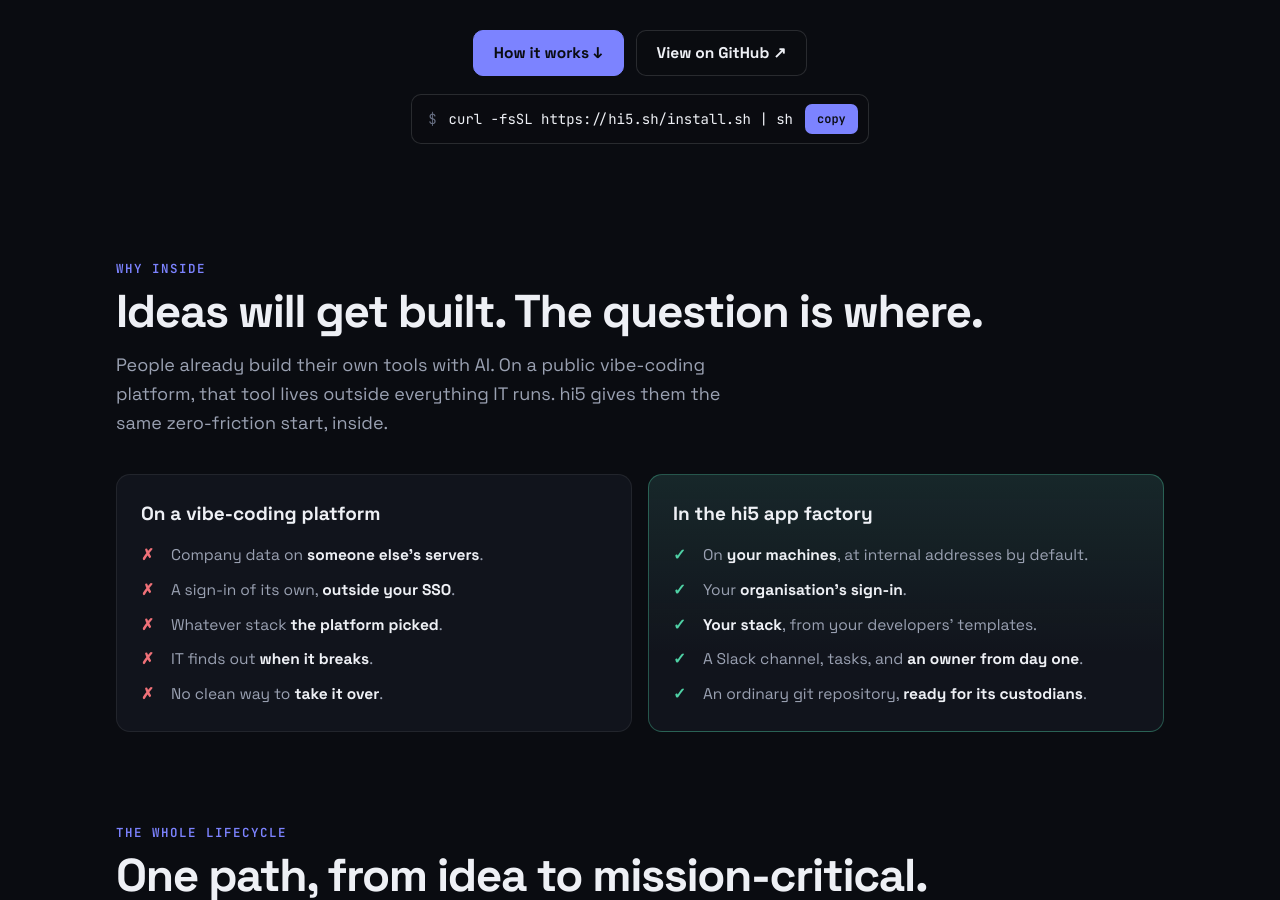
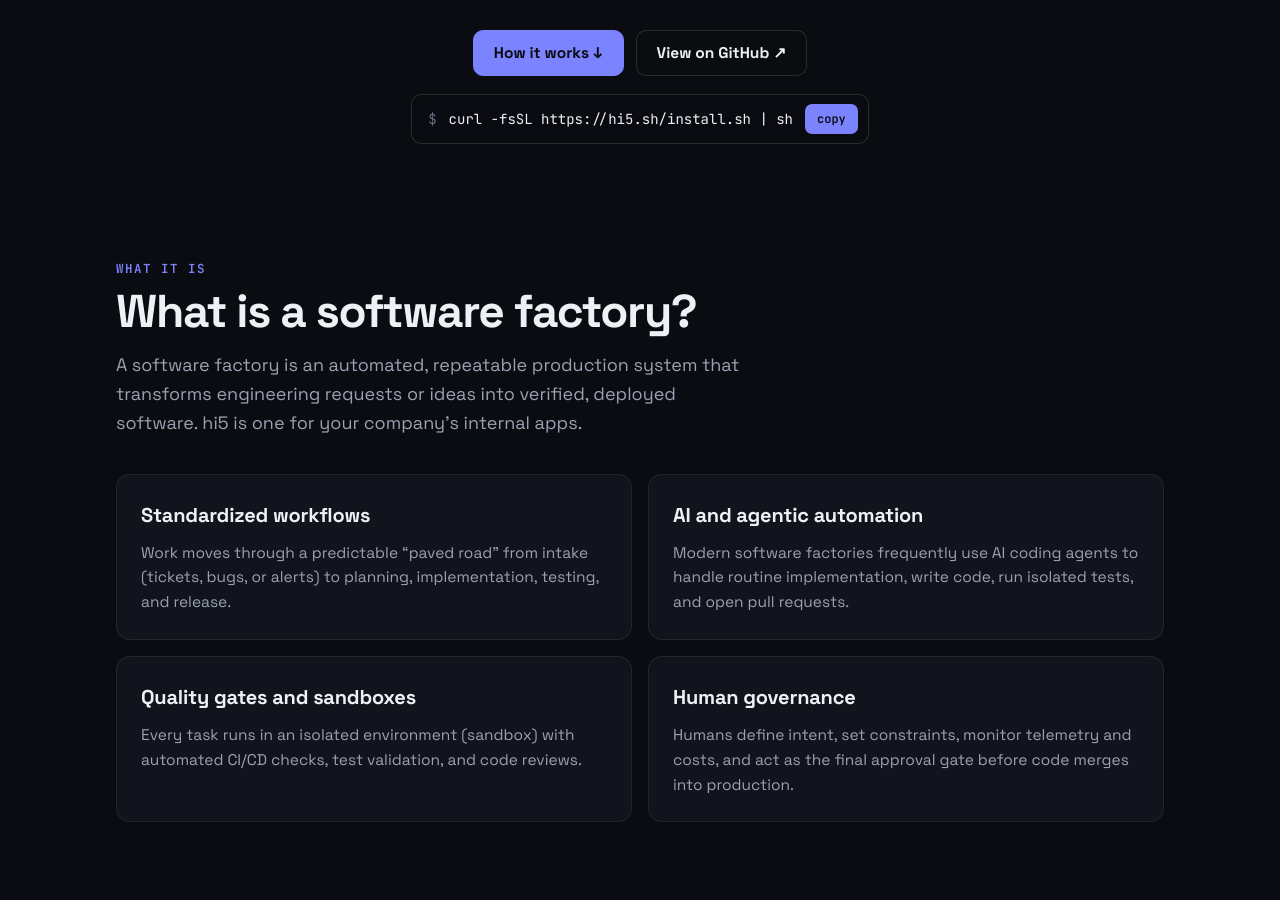
Before and after one commit to hi5sh/hi, a Jekyll site: the page built from index.html, in a window 1280 px wide and 900 px high, scrolled down 724 px. Built offline with Jekyll 4.4.1, drawn with Linux system fonts in a browser that asks for light colours; comment, search, counter and statistics services are not loaded.

Commit message:
Site: What is a software factory, right under the hero
Co-Authored-By: Claude Opus 5.5 <noreply@anthropic.com>
Claude-Session: https://claude.ai/code/session_01ST6kn2TXwMJgYpuEVdav5f

```diff
--- a/index.html
+++ b/index.html
@@ -15,7 +15,7 @@
 <link href="https://fonts.googleapis.com/css2?family=JetBrains+Mono:wght@400;600;700&family=Space+Grotesk:wght@400;500;700&display=swap" rel="stylesheet">
 <style>
   /* One long scroll that gets more technical as it goes: the app factory,
-     why inside, the lifecycle, templates, the organisation's roles, then
+     what a software factory is, why inside, the lifecycle, templates, the organisation's roles, then
      the agents, the infrastructure, the building blocks, and the
      open-source project. */
   :root {
@@ -249,6 +249,18 @@
     </div>
     <div class="hero-install cmdline"><span class="ps">$</span><code>curl -fsSL https://hi5.sh/install.sh | sh</code><button class="copy" type="button" data-copy="curl -fsSL https://hi5.sh/install.sh | sh">copy</button></div>
   </div>
+
+  <section id="factory" class="wrap" aria-labelledby="factory-h">
+    <div class="eyebrow">What it is</div>
+    <h2 id="factory-h">What is a software factory?</h2>
+    <p class="sub">A software factory is an automated, repeatable production system that transforms engineering requests or ideas into verified, deployed software. hi5 is one for your company's internal apps.</p>
+    <div class="features">
+      <div class="feature"><h3>Standardized workflows</h3><p>Work moves through a predictable “paved road” from intake (tickets, bugs, or alerts) to planning, implementation, testing, and release.</p></div>
+      <div class="feature"><h3>AI and agentic automation</h3><p>Modern software factories frequently use AI coding agents to handle routine implementation, write code, run isolated tests, and open pull requests.</p></div>
+      <div class="feature"><h3>Quality gates and sandboxes</h3><p>Every task runs in an isolated environment (sandbox) with automated CI/CD checks, test validation, and code reviews.</p></div>
+      <div class="feature"><h3>Human governance</h3><p>Humans define intent, set constraints, monitor telemetry and costs, and act as the final approval gate before code merges into production.</p></div>
+    </div>
+  </section>
 
   <section id="why" class="wrap" aria-labelledby="why-h">
     <div class="eyebrow">Why inside</div>
```
